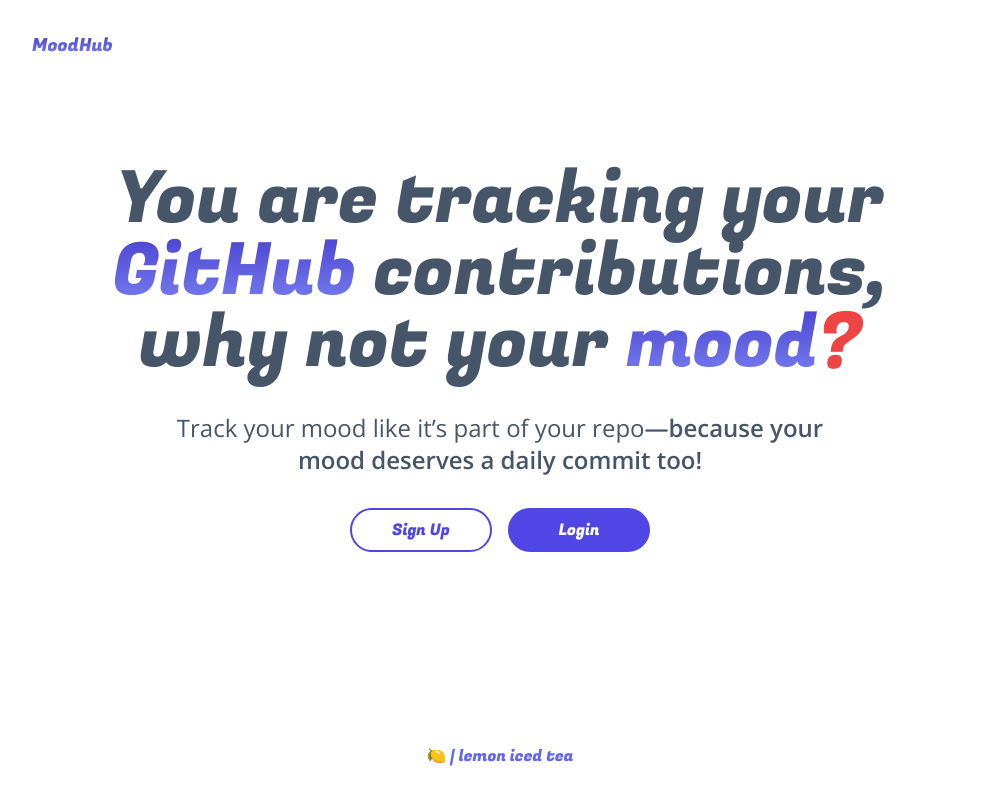
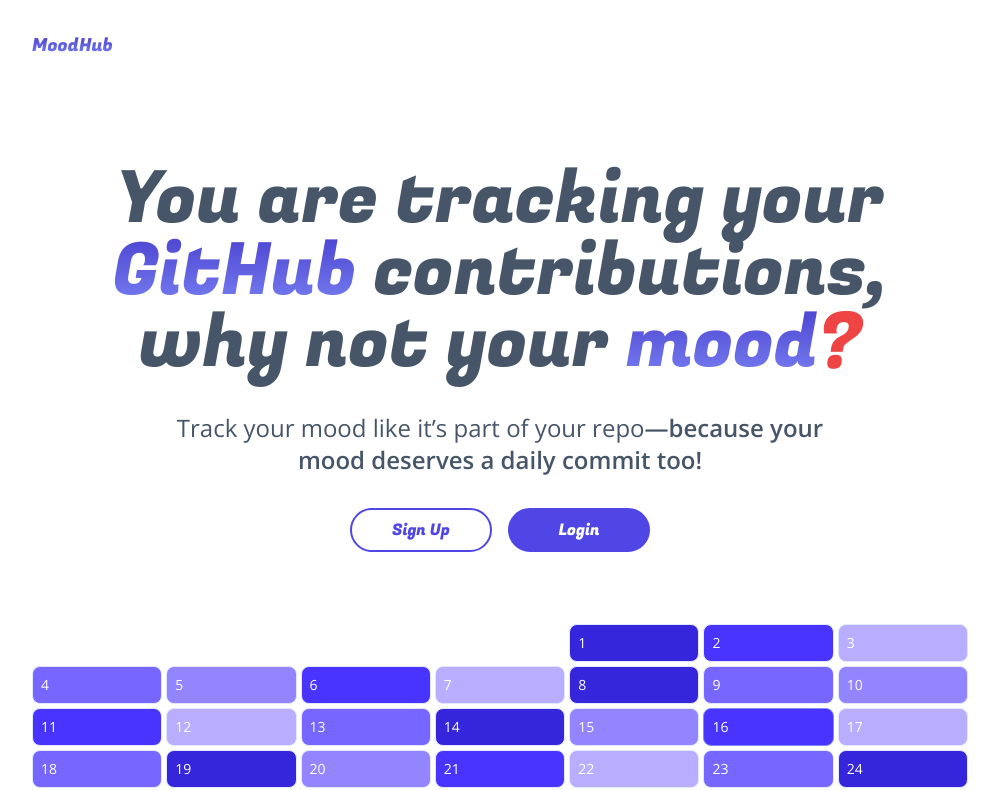
Before and after one commit to sajdakabir/mood_hub, a Next.js app: page / in a window 1280 px wide. Shown: the top 790 px of the page, without its empty margins (140-1139 px from the left). Built offline with nearby package versions, Linux system fonts and the light colour scheme.

Commit message:
feat: add cal to hero page

```diff
--- a/app/layout.tsx
+++ b/app/layout.tsx
@@ -1,6 +1,7 @@
 import type { Metadata } from "next";
 import { Fugaz_One, Inter, Open_Sans } from "next/font/google";
 import "./globals.css";
+import Link from "next/link";
 
 
 const openSans = Open_Sans({ subsets: ["latin"] });
@@ -18,7 +19,9 @@
 }>) {
   const header = (
     <header className="p-4 sm:p-8 flex items-center justify-between gap-4">
+      <Link href='/'>
       <h1 className={'text-base sm:text-lg textGradient text-slate-800 ' + fugaz.className} >MoodHub</h1>
+      </Link>
     </header>
   )
 
--- a/components/Hero.tsx
+++ b/components/Hero.tsx
@@ -1,6 +1,7 @@
 import { Fugaz_One } from 'next/font/google';
 import React from 'react';
 import Button from './Button';
+import Calendar from './Calendar';
 
 const fugaz = Fugaz_One({ subsets: ["latin"], weight:['400'] });
 
@@ -15,6 +16,7 @@
         <Button text="Sign Up" />
         <Button text= "Login" dark />
       </div>
+      <Calendar demo />
     </div>
   )
 }
```
